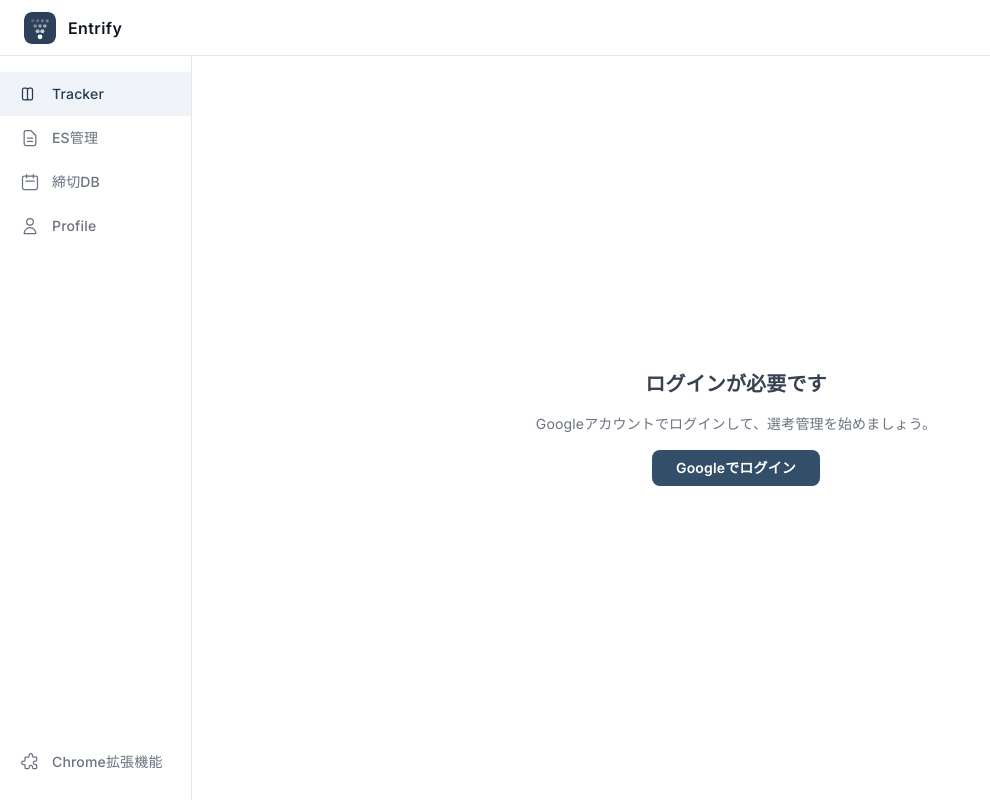
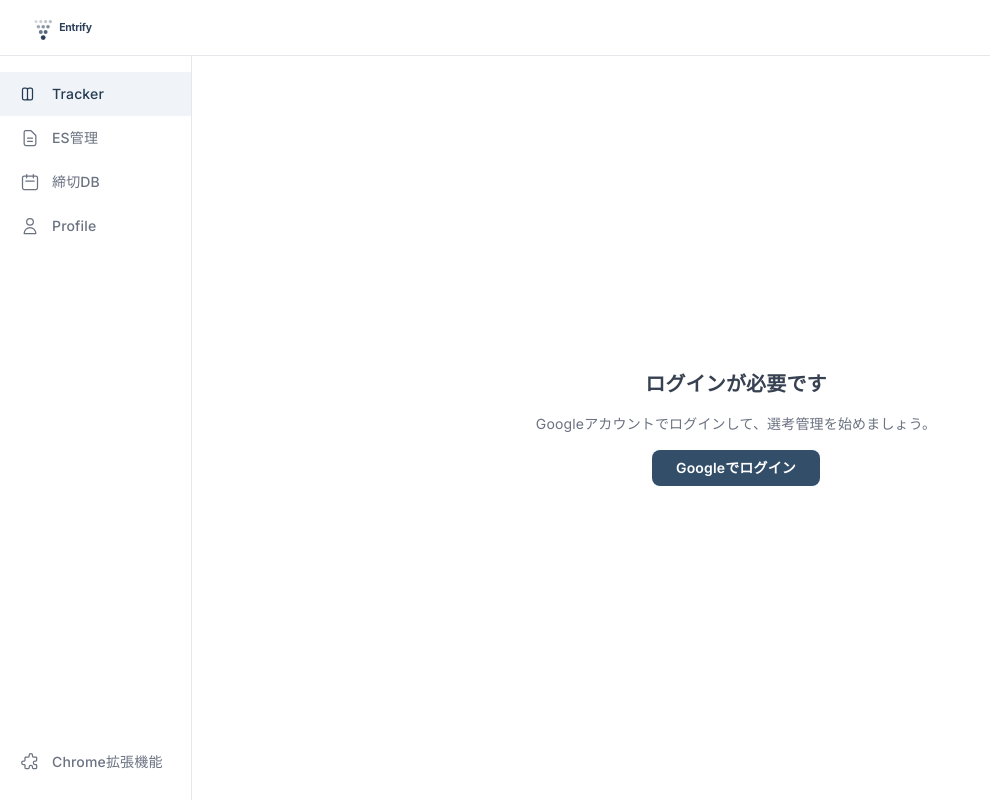
Before and after one commit to Teddy0527/simplify-dashboard, a React (Vite) app: page / in a window 1280 px wide. Shown: the whole page, without its empty margins (0-990 px from the left). Built offline with nearby package versions, Linux system fonts and the light colour scheme; no server answers.

Commit message:
chore: ヘッダーをロックアップ画像に変更しフォントを統一
アイコン+テキストをlockup SVG 1枚に置き換え

Co-Authored-By: Claude Opus 4.6 <noreply@anthropic.com>

```diff
--- a/src/components/Layout/Header.tsx
+++ b/src/components/Layout/Header.tsx
@@ -29,10 +29,7 @@ export default function Header() {
       <div className="flex items-center gap-3">
         <MobileNav />
         <a href={URLS.LP} target="_blank" rel="noopener noreferrer" className="flex items-center gap-3">
-          <img src="/favicon.svg" alt="Entrify" className="w-8 h-8 rounded-lg" />
-          <h1 className="text-base font-semibold text-gray-900 tracking-wide">
-            Entrify
-          </h1>
+          <img src="/lockup.svg" alt="Entrify" className="h-8" />
         </a>
       </div>
 
```
Also changed, not shown: public/lockup.svg (added).
